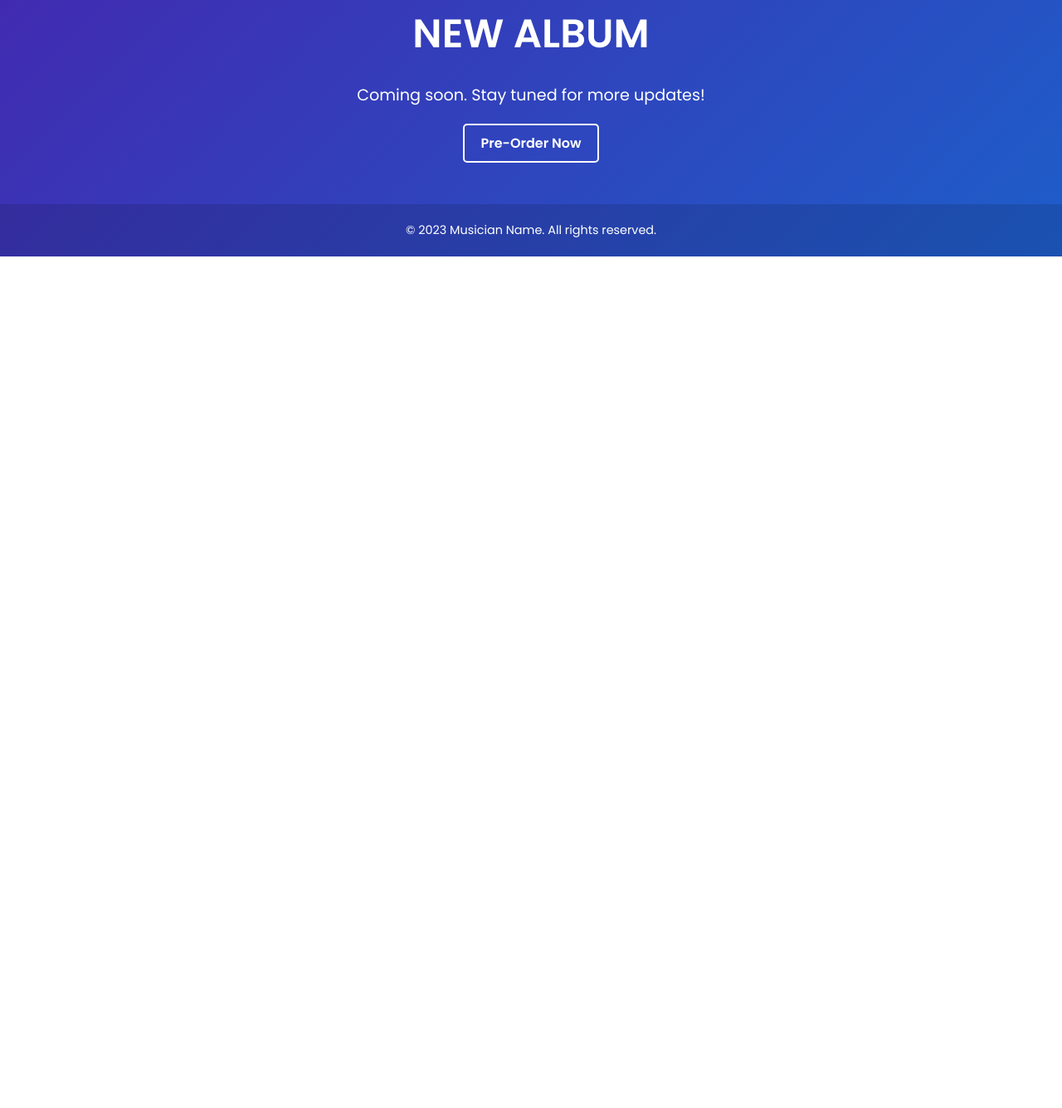
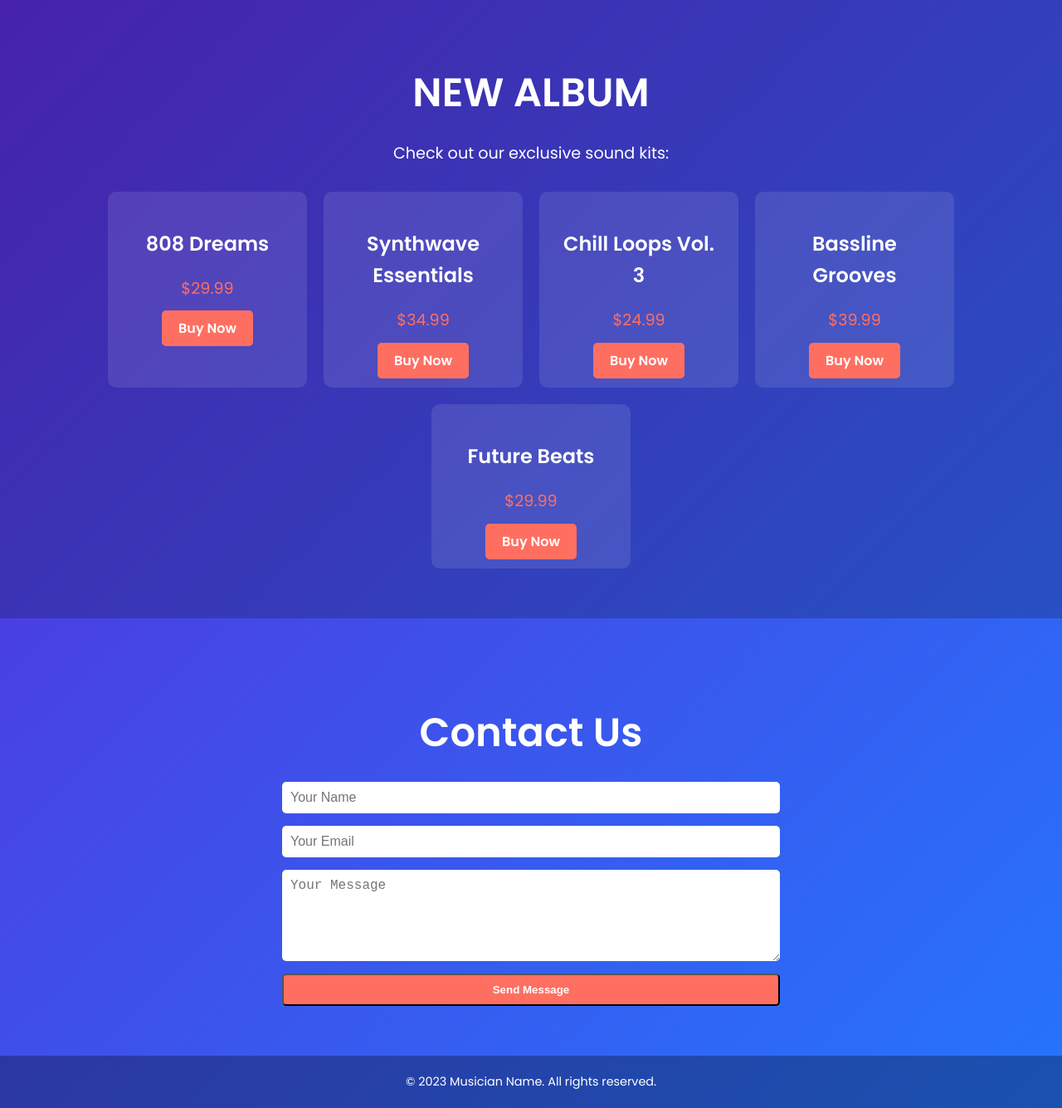
Before and after one commit to xtracticmgmt/website, a plain HTML site: page index.html in a window 1280 px wide. Shown: the part 897-2232 px from the top of the page at 83% size. Before the commit the page ends 1206 px from the top, so only its background shows below. Drawn offline with Linux system fonts and the light colour scheme.

Commit message:
Add files via upload

```diff
--- a/index.html
+++ b/index.html
@@ -6,10 +6,33 @@
   <title>Musician Landing Page</title>
   <link rel="stylesheet" href="styles.css">
   <link href="https://fonts.googleapis.com/css2?family=Poppins:wght@400;600&display=swap" rel="stylesheet">
+  <link rel="stylesheet" href="https://cdnjs.cloudflare.com/ajax/libs/font-awesome/6.0.0/css/all.min.css">
 </head>
 <body>
+  <!-- Header -->
+  <header>
+    <div class="container">
+      <div class="logo">
+        <img src="logo.png" alt="Logo">
+      </div>
+      <nav>
+        <ul>
+          <li><a href="#home">Home</a></li>
+          <li><a href="#new-album">Sound Kits</a></li>
+          <li><a href="#contact">Contact</a></li>
+        </ul>
+      </nav>
+      <div class="social-icons">
+        <a href="#"><i class="fab fa-instagram"></i></a>
+        <a href="#"><i class="fab fa-discord"></i></a>
+        <a href="#"><i class="fab fa-twitter"></i></a>
+        <a href="#"><i class="fab fa-tiktok"></i></a>
+      </div>
+    </div>
+  </header>
+
   <!-- Hero Section -->
-  <section class="hero">
+  <section id="home" class="hero">
     <div class="hero-content">
       <h1>NEW SONG</h1>
       <p class="date">12.19.2022</p>
@@ -18,13 +41,48 @@
     </div>
   </section>
 
-  <!-- New Album Section -->
-  <section class="new-album">
-    <div class="album-content">
-      <h2>NEW ALBUM</h2>
-      <p>Coming soon. Stay tuned for more updates!</p>
-      <a href="#" class="btn-secondary">Pre-Order Now</a>
+  <!-- Sound Kits Section -->
+  <section id="new-album" class="sound-kits">
+    <h2>NEW ALBUM</h2>
+    <p>Check out our exclusive sound kits:</p>
+    <div class="kit-cards">
+      <div class="kit-card">
+        <h3>808 Dreams</h3>
+        <p class="price">$29.99</p>
+        <a href="#" class="btn-primary">Buy Now</a>
+      </div>
+      <div class="kit-card">
+        <h3>Synthwave Essentials</h3>
+        <p class="price">$34.99</p>
+        <a href="#" class="btn-primary">Buy Now</a>
+      </div>
+      <div class="kit-card">
+        <h3>Chill Loops Vol. 3</h3>
+        <p class="price">$24.99</p>
+        <a href="#" class="btn-primary">Buy Now</a>
+      </div>
+      <div class="kit-card">
+        <h3>Bassline Grooves</h3>
+        <p class="price">$39.99</p>
+        <a href="#" class="btn-primary">Buy Now</a>
+      </div>
+      <div class="kit-card">
+        <h3>Future Beats</h3>
+        <p class="price">$29.99</p>
+        <a href="#" class="btn-primary">Buy Now</a>
+      </div>
     </div>
+  </section>
+
+  <!-- Contact Form Section -->
+  <section id="contact" class="contact">
+    <h2>Contact Us</h2>
+    <form>
+      <input type="text" placeholder="Your Name" required>
+      <input type="email" placeholder="Your Email" required>
+      <textarea placeholder="Your Message" rows="5" required></textarea>
+      <button type="submit" class="btn-primary">Send Message</button>
+    </form>
   </section>
 
   <!-- Footer -->
--- a/styles.css
+++ b/styles.css
@@ -8,7 +8,7 @@ body {
   line-height: 1.6;
 }
 
-h1, h2 {
+h1, h2, h3 {
   font-weight: 600;
 }
 
@@ -44,6 +44,56 @@ a {
   color: #6a11cb;
 }
 
+/* Header */
+header {
+  background: rgba(0, 0, 0, 0.3);
+  padding: 20px 0;
+}
+
+.container {
+  display: flex;
+  justify-content: space-between;
+  align-items: center;
+  max-width: 1200px;
+  margin: 0 auto;
+  padding: 0 20px;
+}
+
+.logo img {
+  height: 40px;
+}
+
+nav ul {
+  list-style: none;
+  display: flex;
+  gap: 20px;
+  margin: 0;
+  padding: 0;
+}
+
+nav ul li a {
+  font-size: 1rem;
+  transition: color 0.3s ease;
+}
+
+nav ul li a:hover {
+  color: #ff6f61;
+}
+
+.social-icons {
+  display: flex;
+  gap: 15px;
+}
+
+.social-icons a {
+  font-size: 1.2rem;
+  transition: color 0.3s ease;
+}
+
+.social-icons a:hover {
+  color: #ff6f61;
+}
+
 /* Hero Section */
 .hero {
   height: 100vh;
@@ -72,21 +122,76 @@ a {
   margin-right: auto;
 }
 
-/* New Album Section */
-.new-album {
+/* Sound Kits Section */
+.sound-kits {
   padding: 60px 20px;
   text-align: center;
   background: rgba(0, 0, 0, 0.2);
 }
 
-.new-album h2 {
+.sound-kits h2 {
   font-size: 3rem;
   margin-bottom: 20px;
 }
 
-.new-album p {
+.sound-kits p {
   font-size: 1.2rem;
   margin-bottom: 30px;
+}
+
+.kit-cards {
+  display: flex;
+  gap: 20px;
+  justify-content: center;
+  flex-wrap: wrap;
+}
+
+.kit-card {
+  background: rgba(255, 255, 255, 0.1);
+  padding: 20px;
+  border-radius: 10px;
+  width: 200px;
+}
+
+.kit-card h3 {
+  font-size: 1.5rem;
+  margin-bottom: 10px;
+}
+
+.kit-card .price {
+  font-size: 1.2rem;
+  color: #ff6f61;
+  margin-bottom: 20px;
+}
+
+/* Contact Form Section */
+.contact {
+  padding: 60px 20px;
+  text-align: center;
+}
+
+.contact h2 {
+  font-size: 3rem;
+  margin-bottom: 20px;
+}
+
+.contact form {
+  max-width: 600px;
+  margin: 0 auto;
+  display: flex;
+  flex-direction: column;
+  gap: 15px;
+}
+
+.contact input, .contact textarea {
+  padding: 10px;
+  border-radius: 5px;
+  border: none;
+  font-size: 1rem;
+}
+
+.contact textarea {
+  resize: vertical;
 }
 
 /* Footer */
```
